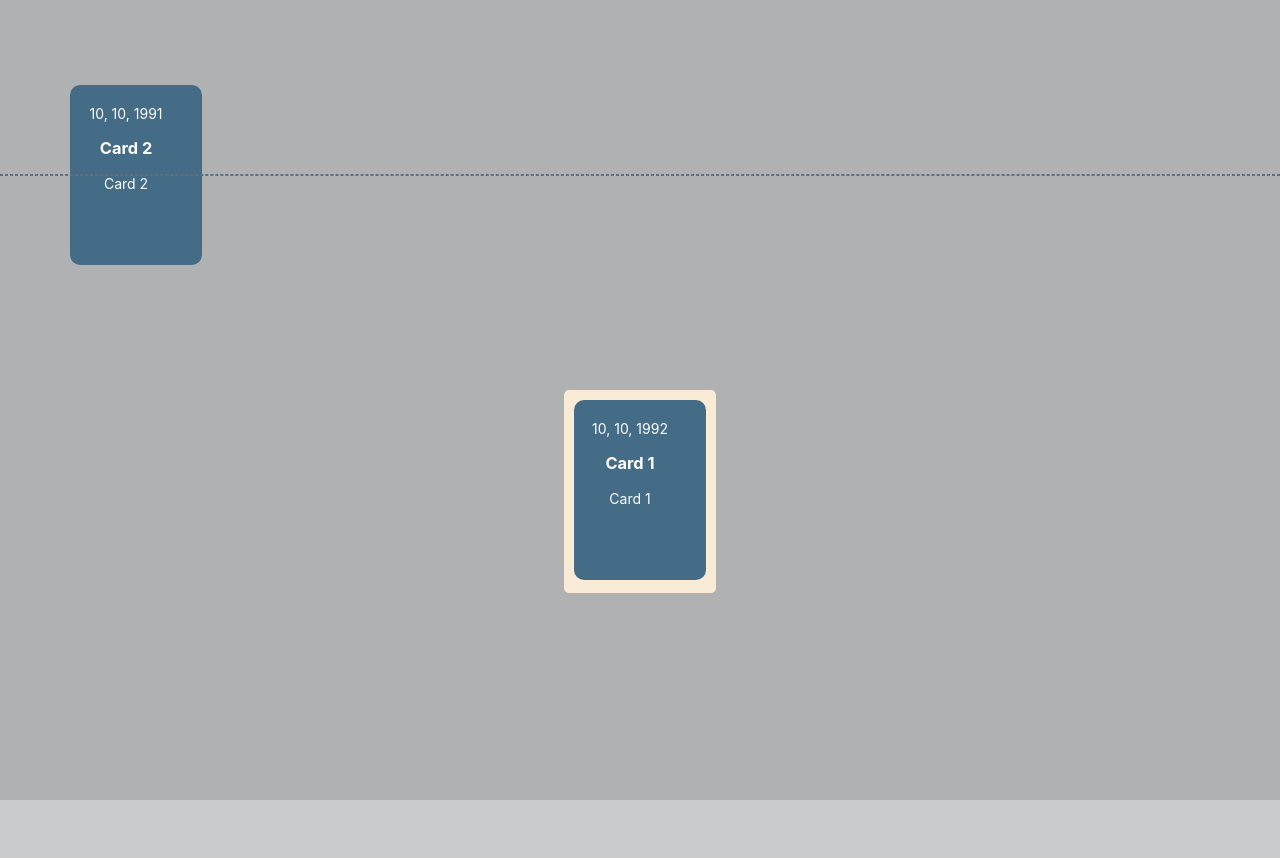
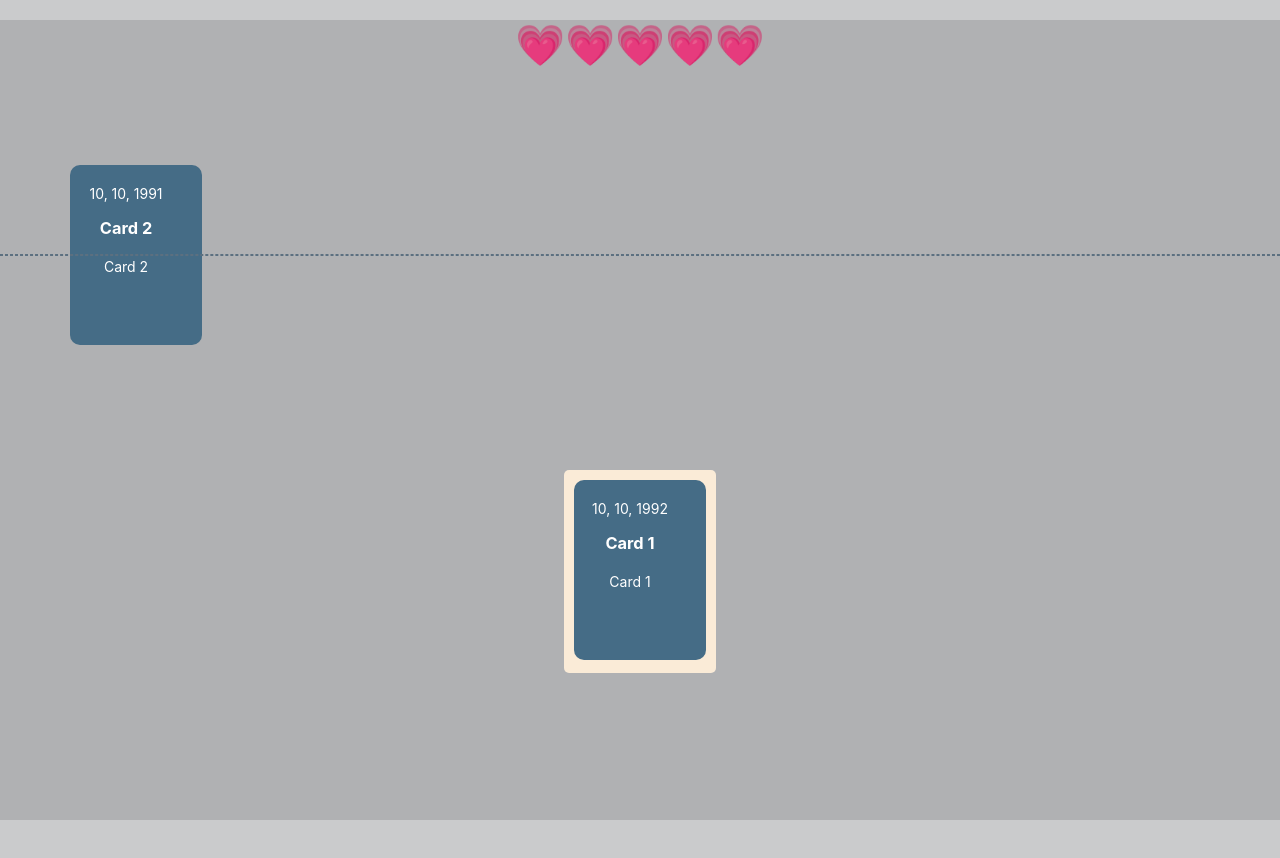
Before and after one commit to lsimonar/timeline, a React (Create React App) app: page / in a window 1280 px wide. Before the commit the page ends 800 px from the top, so only its background shows below. Built offline with nearby package versions, Linux system fonts and the light colour scheme.

Commit message:
lifes working

```diff
--- a/src/App.scss
+++ b/src/App.scss
@@ -20,10 +20,10 @@ body {
   overscroll-behavior-y: contain;
 }
 
-a {
-  color: black;
-}
-
 * {
   box-sizing: border-box;
 }
+
+.app-ctn{
+  text-align: center;
+}
--- a/src/App.tsx
+++ b/src/App.tsx
@@ -1,9 +1,16 @@
+import { useState } from 'react';
 import Board from './components/Board/Board';
+import Lifes from './components/Lifes/Lifes';
 import './App.scss';
 
   function App() {
+    const [lifes, setLifes] = useState<number>(5);
+
     return (
-        <Board />
+      <div className="app-ctn">
+        <Lifes lifes={lifes} />
+        <Board lifes={lifes} setLifes={setLifes} />
+      </div>
     )
 }
 
--- a/src/components/Board/Board.tsx
+++ b/src/components/Board/Board.tsx
@@ -7,8 +7,12 @@ import PlayedCards from "../PlayedCards/PlayedCards";
 import NextCard from "../NextCard/NextCard";
 import { allCards } from "../../utils/cards";
 
+interface BoardProps {
+  lifes: number;
+  setLifes: React.Dispatch<React.SetStateAction<number>>;
+}
 
-function Board() {
+function Board({lifes, setLifes}: BoardProps) {
 
   const [nextCard, setNextCard] = useState<Card[] | undefined>([allCards[0]])
   const [playedCards, setPlayedCards] = useState<Card[]>([allCards[1]]);
@@ -23,6 +27,17 @@ function Board() {
       return [randomCard]
     }
     return undefined
+  }
+
+  const checkCorrect = (index: number, playedCards: Card[]) => {
+
+    if(nextCard && index > 0 && nextCard[0].date <= playedCards[index-1].date){
+      return false;
+    }
+    if(nextCard && index < playedCards.length - 1 && nextCard[0].date >= playedCards[index + 1].date){
+      return false;
+    }
+    return true;
   }
 
   const onDragStart = () => {
@@ -48,22 +63,13 @@ function Board() {
 
       if(checkCorrect(destination.index, destClone)){
         setPlayedCards(destClone);
+      } else{
+        setLifes(lifes - 1)
       }
 
       setNextCard(getRandomCard())
     }
   };
-
-  const checkCorrect = (index: number, playedCards: Card[]) => {
-
-    if(nextCard && index > 0 && nextCard[0].date <= playedCards[index-1].date){
-      return false;
-    }
-    if(nextCard && index < playedCards.length - 1 && nextCard[0].date >= playedCards[index + 1].date){
-      return false;
-    }
-    return true;
-  }
 
   return (
     <div className="wrapper">
--- /dev/null
+++ b/src/components/Lifes/Lifes.scss
@@ -0,0 +1,8 @@
+p {
+    margin: 20px;
+}
+
+.lifes-ctn{
+    height: 1.5em;
+    font-size: 40px;
+}
--- /dev/null
+++ b/src/components/Lifes/Lifes.tsx
@@ -0,0 +1,25 @@
+import React from 'react';
+import './Lifes.scss'
+
+interface LifesProps {
+    lifes: number
+}
+
+function Lifes({lifes}: LifesProps) {
+
+    const generateHearts = () => {
+        let hearts: JSX.Element[] = [];
+        for(let i=0; i< lifes; i++){
+            hearts.push(<span>💗</span>)
+        }
+        return hearts;
+    }
+
+    return(
+        <div className="lifes-ctn">
+            <p>{generateHearts()}</p>
+        </div>
+    )
+}
+
+export default Lifes;
```
